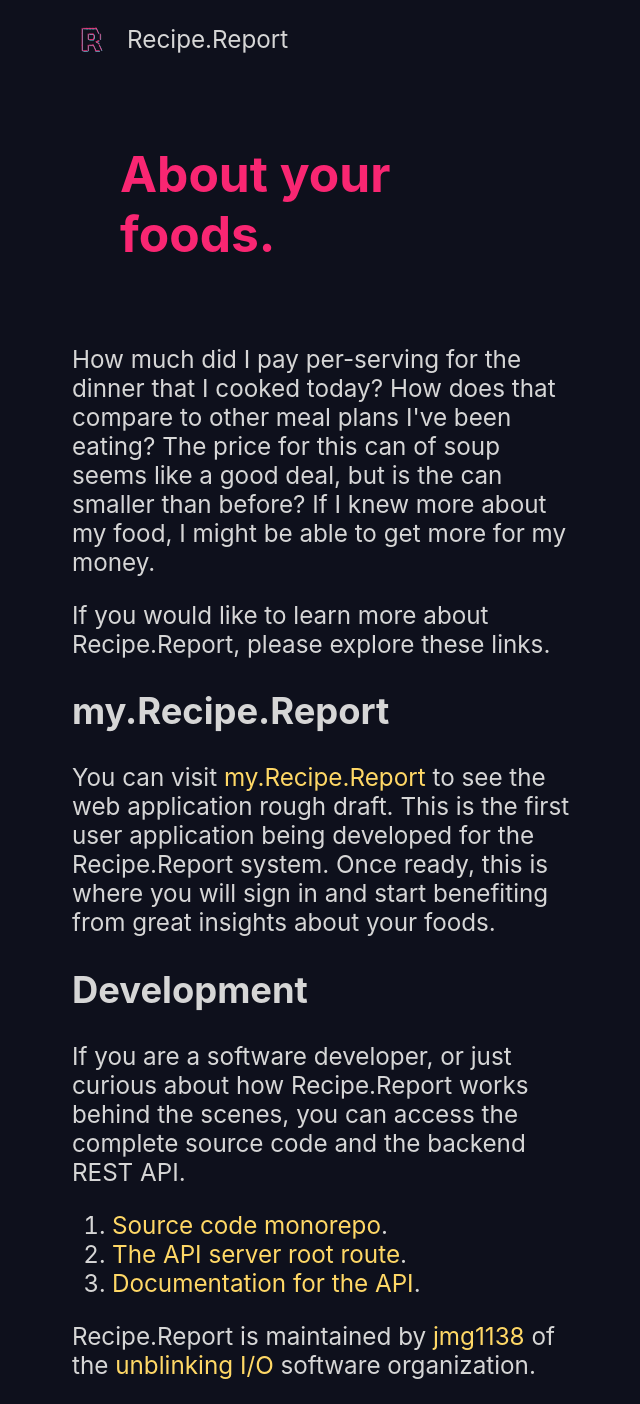
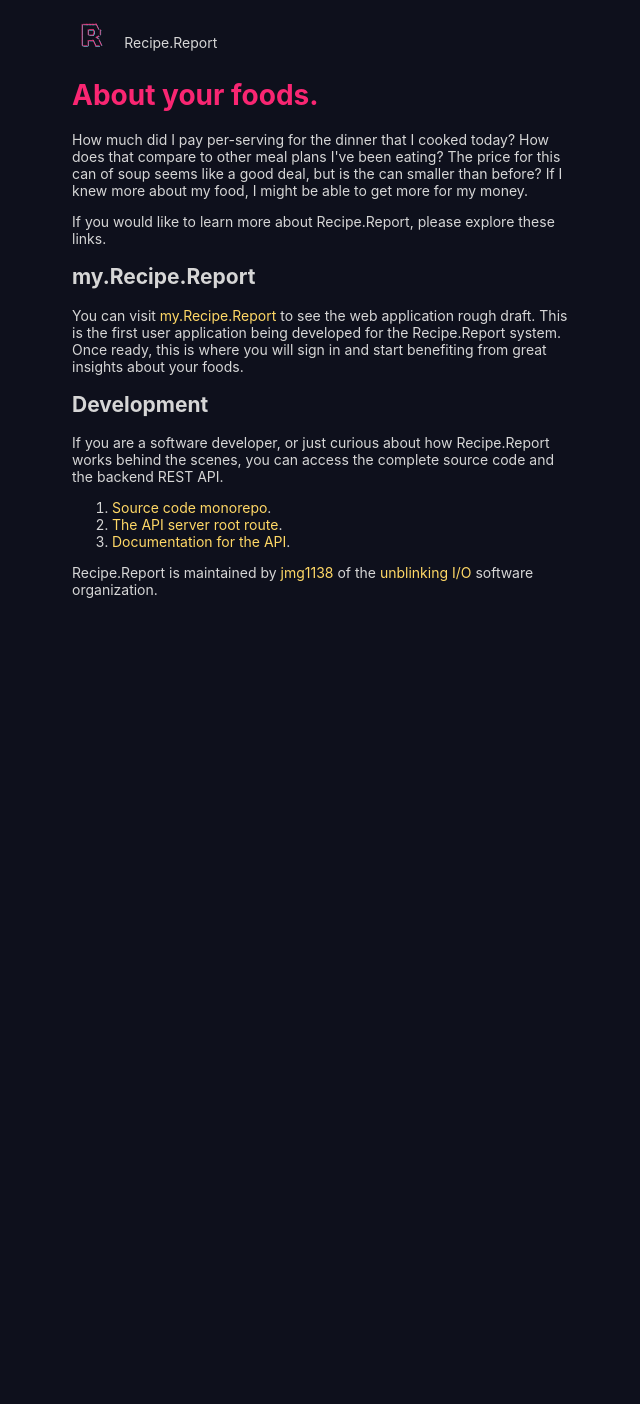
Before and after one commit to nothingworksright/www.recipe.report, a Jekyll site: the page built from README.md, in a window 1280 px wide. Shown: the whole page, without its empty margins (318-958 px from the left). Built offline with Jekyll 4.4.1, drawn with Linux system fonts in a browser that asks for light colours; our own code applies the rules of GitHub Pages for plain Markdown files; after the commit the page ends 900 px from its top, so only the background shows below that.

Commit message:
Update style.css

```diff
--- a/style/style.css
+++ b/style/style.css
@@ -1,16 +1,22 @@
 body {
   background-color: #0e101c;
   font-family: -apple-system, BlinkMacSystemFont, 'Segoe UI', Oxygen, Ubuntu, Cantarell, 'Open Sans', 'Helvetica Neue', sans-serif, 'Apple Color Emoji', 'Segoe UI Emoji', 'Segoe UI Symbol', 'Noto Color Emoji';
-  font-size: calc(1.275rem + .3vw);
+  font-size: 14px;
   color: #d6d6d6;
 }
 div.centered {
   max-width: 500px;
   margin: 0 auto;
 }
+span.logo {
+  color: #66d9ef;
+  display: block;
+  unicode-bidi: embed;
+  font-family: 'Cutive Mono', monospace;
+  font-weight: bold;
+  white-space: pre;
+}
 h1.tagline {
-  font-size: calc(1.425rem + 2.1vw);
-  padding: 3rem;
   color: #f92672;
   display: block;
 }
```
